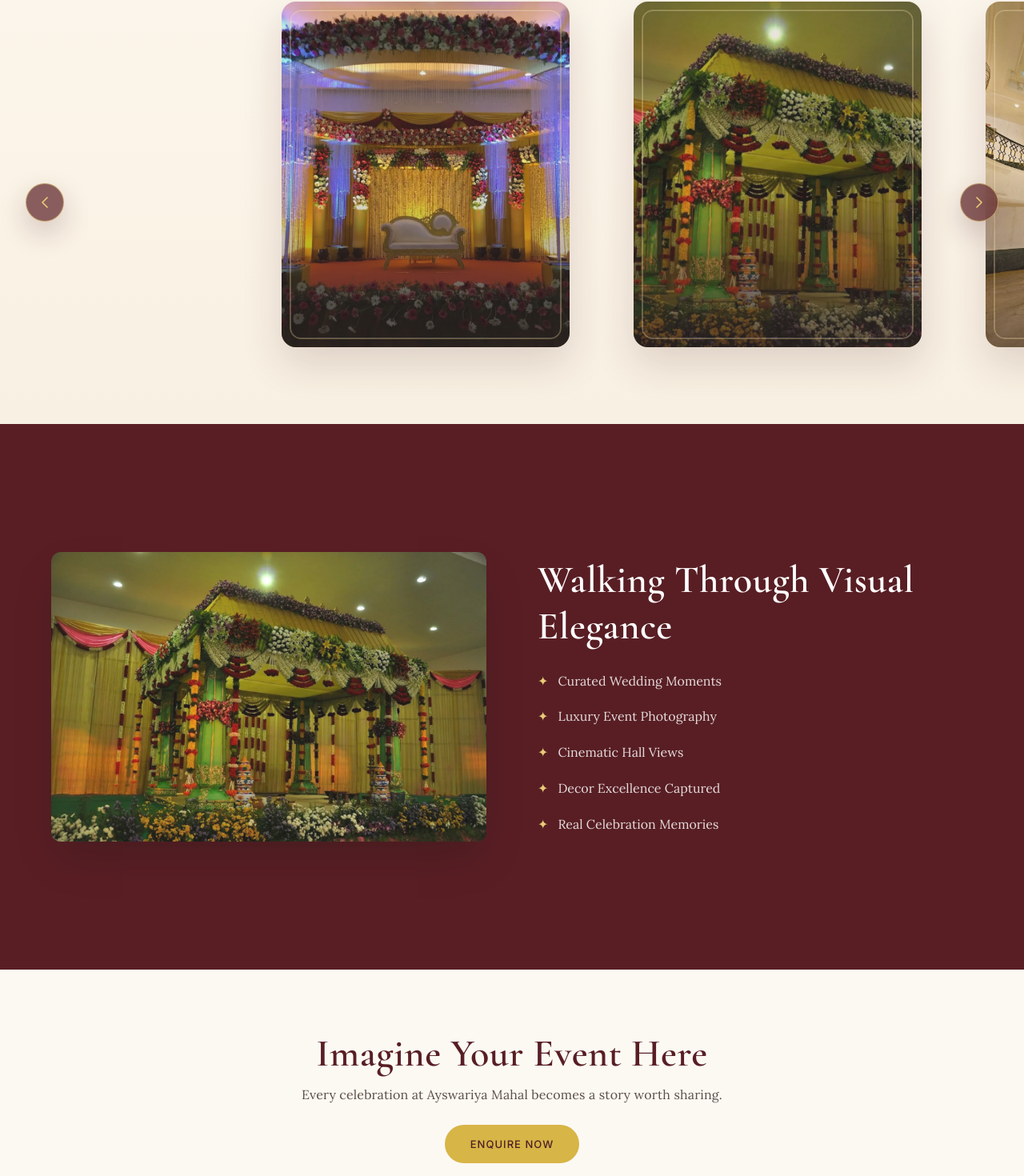
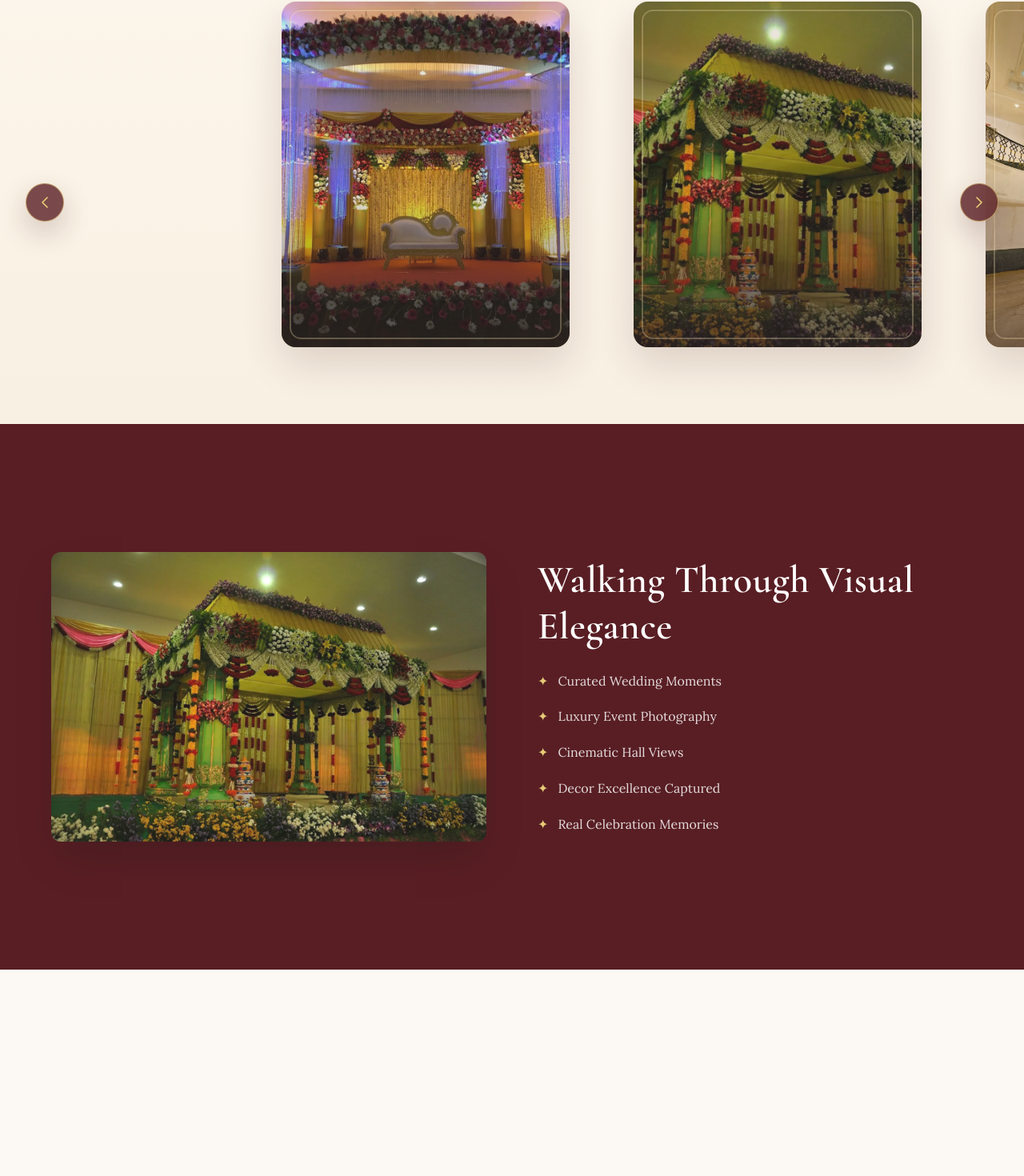
Before and after one commit to Random-Stack-Team/client-ayswariya-mahal, a React (Vite) app: page /#/gallery in a window 1280 px wide. Shown: the part 900-2370 px from the top of the page at 80% size. After the commit the page ends 2112 px from the top, so only its background shows below. Built offline with nearby package versions, Linux system fonts and the light colour scheme; a web font is replaced by a local one.

Commit message:
Gallery page rework

```diff
--- a/src/components/common/OpeningAnimation.css
+++ b/src/components/common/OpeningAnimation.css
@@ -5,6 +5,11 @@
   display: grid;
   place-items: center;
   min-height: 100vh;
+  min-height: 100dvh;
+  height: 100vh;
+  height: 100dvh;
+  box-sizing: border-box;
+  padding: max(24px, env(safe-area-inset-top)) clamp(18px, 5vw, 56px) max(24px, env(safe-area-inset-bottom));
   overflow: hidden;
   background:
     radial-gradient(circle at 50% 42%, rgba(255, 247, 222, 0.82), rgba(248, 244, 236, 0.72) 34%, rgba(82, 22, 24, 0.14) 100%),
@@ -41,6 +46,7 @@
 .opening-animation__frame {
   position: relative;
   width: min(84vw, 820px);
+  max-width: 100%;
   display: grid;
   justify-items: center;
   gap: clamp(14px, 2.6vw, 24px);
@@ -251,17 +257,72 @@
   }
 }
 
-@media (max-width: 640px) {
+@media (max-width: 1023px) {
+  .opening-animation {
+    align-items: center;
+    justify-items: center;
+    padding-block: max(28px, env(safe-area-inset-top)) max(28px, env(safe-area-inset-bottom));
+  }
+
+  .opening-animation::before {
+    top: clamp(24px, 5vh, 56px);
+  }
+
+  .opening-animation::after {
+    bottom: clamp(24px, 5vh, 56px);
+  }
+
   .opening-animation__frame {
-    gap: 16px;
+    width: min(88vw, 720px);
+    gap: clamp(12px, 2.2vh, 20px);
+    transform: none;
   }
 
   .opening-animation__welcome {
-    width: min(66vw, 320px);
+    width: min(54vw, 340px);
   }
 
   .opening-animation__logo {
-    width: min(92vw, 620px);
+    width: min(86vw, 660px);
+  }
+}
+
+@media (max-width: 640px) {
+  .opening-animation {
+    padding-inline: 18px;
+    padding-block: max(26px, env(safe-area-inset-top)) max(26px, env(safe-area-inset-bottom));
+  }
+
+  .opening-animation__frame {
+    width: min(92vw, 560px);
+    gap: clamp(12px, 2.4vh, 16px);
+  }
+
+  .opening-animation__welcome {
+    width: min(68vw, 300px);
+  }
+
+  .opening-animation__logo {
+    width: min(90vw, 520px);
+  }
+
+  .opening-animation__tagline {
+    max-width: min(82vw, 420px);
+    line-height: 1.5;
+  }
+}
+
+@media (max-width: 1023px) and (max-height: 620px) {
+  .opening-animation__frame {
+    gap: 10px;
+  }
+
+  .opening-animation__welcome {
+    width: min(56vw, 260px);
+  }
+
+  .opening-animation__logo {
+    width: min(82vw, 440px);
   }
 }
 
--- a/src/pages/Gallery.jsx
+++ b/src/pages/Gallery.jsx
@@ -4,7 +4,6 @@ import { ChevronLeft, ChevronRight, Sparkles } from "lucide-react";
 import gsap from "gsap";
 import PageTransition from "../components/common/PageTransition";
 import SEO from "../components/common/SEO";
-import { useEnquiry } from "../context/useEnquiry";
 
 import gallery1 from "../assets/images/Gallery/hall1.webp";
 import gallery2 from "../assets/images/Gallery/hall2.webp";
@@ -54,7 +53,6 @@ const categoryMeta = {
 
 export default function Gallery() {
   const railRef = useRef(null);
-  const { openForm } = useEnquiry();
   const sectionRef = useRef(null);
   const camera = useRef({ x: 0, vx: 0, target: 0 });
   const rafId = useRef(null);
@@ -308,22 +306,6 @@ export default function Gallery() {
               </div>
             </div>
 
-            <button
-              onClick={() => scrollByStep(-1)}
-              className="absolute left-3 top-[68%] z-50 grid h-11 w-11 -translate-y-1/2 place-items-center rounded-full border border-[#E5C76B]/60 bg-[#4A0A12]/70 text-[#E5C76B] shadow-[0_14px_34px_rgba(63,12,21,0.22)] backdrop-blur-md transition duration-500 hover:bg-[#6A1724] hover:text-white md:left-8 md:h-12 md:w-12"
-              aria-label="Previous gallery item"
-            >
-              <ChevronLeft size={24} strokeWidth={1.7} />
-            </button>
-
-            <button
-              onClick={() => scrollByStep(1)}
-              className="absolute right-3 top-[68%] z-50 grid h-11 w-11 -translate-y-1/2 place-items-center rounded-full border border-[#E5C76B]/60 bg-[#4A0A12]/70 text-[#E5C76B] shadow-[0_14px_34px_rgba(63,12,21,0.22)] backdrop-blur-md transition duration-500 hover:bg-[#6A1724] hover:text-white md:right-8 md:h-12 md:w-12"
-              aria-label="Next gallery item"
-            >
-              <ChevronRight size={24} strokeWidth={1.7} />
-            </button>
-
             <div
               ref={railRef}
               className="relative z-10 mt-10 flex h-[min(50vh,430px)] items-center gap-8 px-[18vw] will-change-transform sm:gap-12 md:mt-12 md:h-[390px] md:gap-12 md:px-[18vw] lg:mt-16 lg:h-[min(54vh,470px)] lg:gap-20 lg:px-[25vw]"
@@ -349,6 +331,24 @@ export default function Gallery() {
                   <div className="absolute inset-0 bg-gradient-to-t from-[#1c0d11]/58 via-transparent to-[#1c0d11]/8" />
                 </motion.div>
               ))}
+            </div>
+
+            <div className="relative z-30 mt-8 flex justify-center gap-4 lg:pointer-events-none lg:absolute lg:inset-x-0 lg:top-[68%] lg:mt-0 lg:block">
+              <button
+                onClick={() => scrollByStep(-1)}
+                className="grid h-11 w-11 place-items-center rounded-full border border-[#E5C76B]/60 bg-[#4A0A12]/80 text-[#E5C76B] shadow-[0_14px_34px_rgba(63,12,21,0.22)] backdrop-blur-md transition duration-500 hover:bg-[#6A1724] hover:text-white md:h-12 md:w-12 lg:pointer-events-auto lg:absolute lg:left-8 lg:-translate-y-1/2"
+                aria-label="Previous gallery item"
+              >
+                <ChevronLeft size={24} strokeWidth={1.7} />
+              </button>
+
+              <button
+                onClick={() => scrollByStep(1)}
+                className="grid h-11 w-11 place-items-center rounded-full border border-[#E5C76B]/60 bg-[#4A0A12]/80 text-[#E5C76B] shadow-[0_14px_34px_rgba(63,12,21,0.22)] backdrop-blur-md transition duration-500 hover:bg-[#6A1724] hover:text-white md:h-12 md:w-12 lg:pointer-events-auto lg:absolute lg:right-8 lg:-translate-y-1/2"
+                aria-label="Next gallery item"
+              >
+                <ChevronRight size={24} strokeWidth={1.7} />
+              </button>
             </div>
           </section>
 
@@ -399,20 +399,6 @@ export default function Gallery() {
               </motion.div>
             </div>
           </section>
-
-          <section className="flex min-h-[320px] items-center justify-center bg-[#fcf9f4] px-5 pt-14 pb-[calc(3.5rem+env(safe-area-inset-bottom))] sm:px-6 md:min-h-[40vh]">
-            <motion.div initial={{ opacity: 0 }} whileInView={{ opacity: 1 }} viewport={{ once: true }} className="text-center">
-              <h2 className="font-serif text-[32px] font-semibold leading-[1.2] tracking-[0.01em] text-[#4A0A12] md:text-5xl">
-                Imagine Your Event Here
-              </h2>
-              <p className="mt-2 type-body text-[#4f4038]">Every celebration at Ayswariya Mahal becomes a story worth sharing.</p>
-              <div className="mt-6">
-                <button onClick={openForm} className="min-h-12 w-full px-8 py-3 bg-[#d4af37] text-[#3F0C15] font-semibold rounded-full hover:bg-[#e5c76b] transition-colors duration-300 sm:w-auto">
-                  Enquire Now
-                </button>
-              </div>
-            </motion.div>
-          </section>
         </main>
       </PageTransition>
     </>
```
